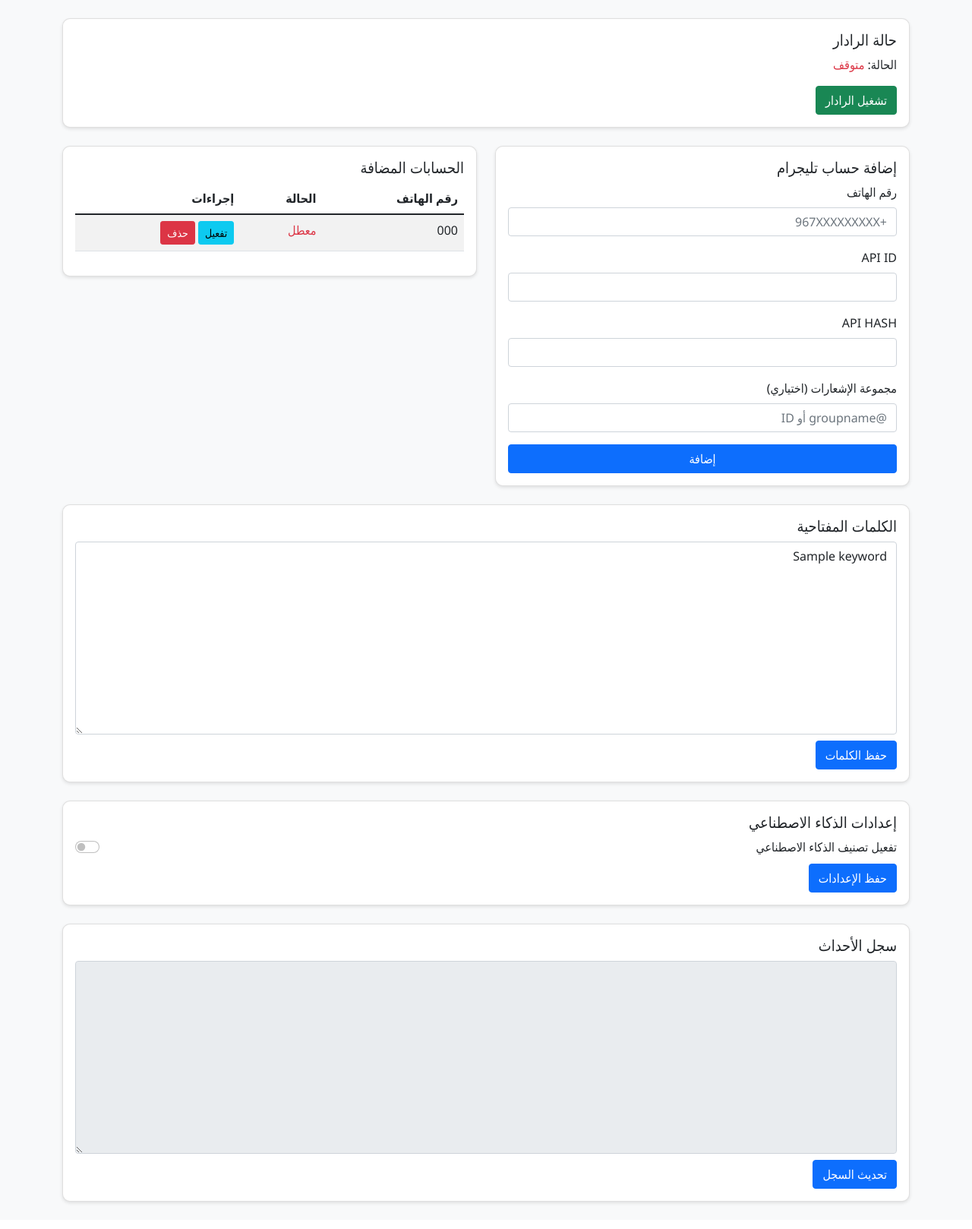
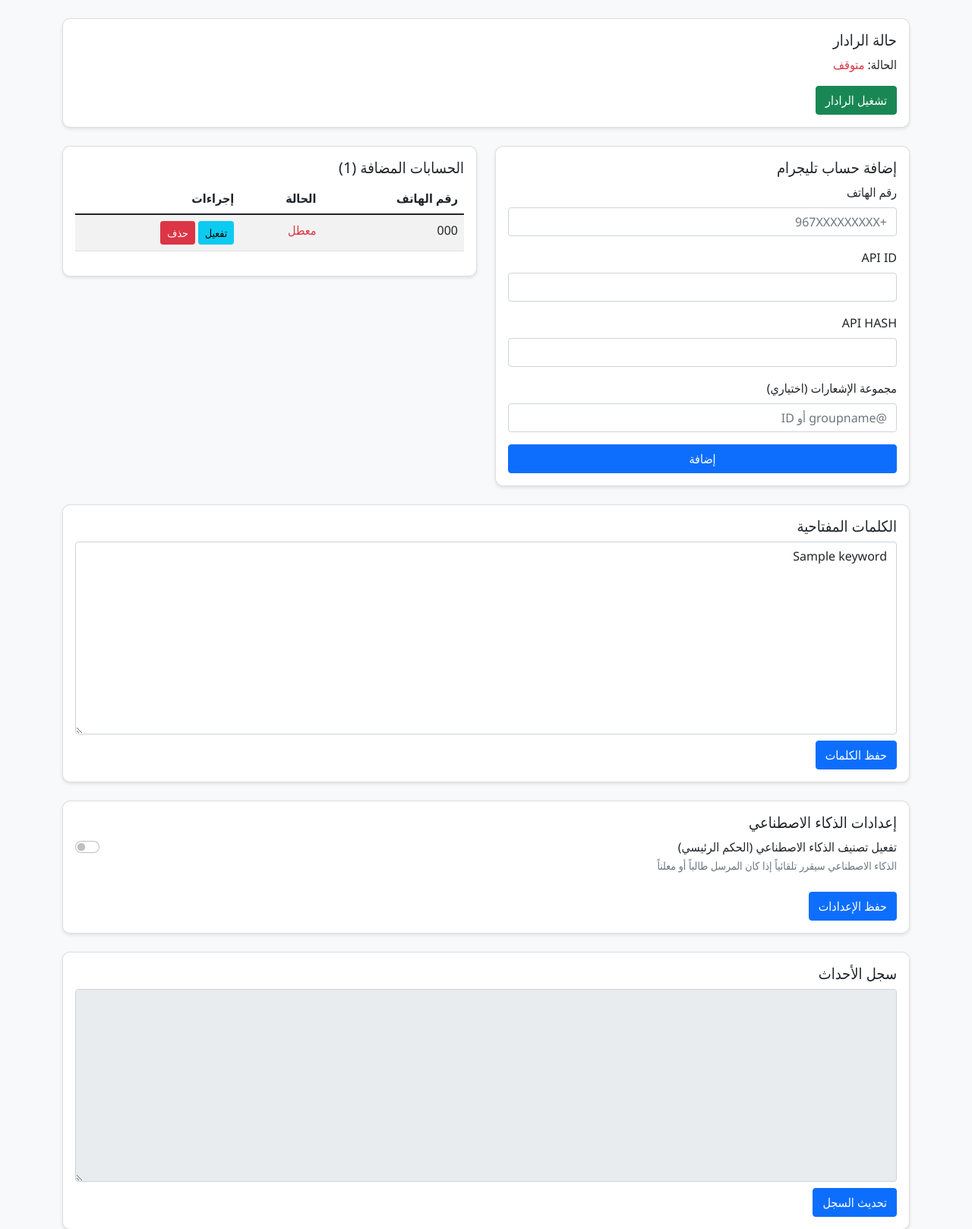
Before and after one commit to munjezpro-cyber/tel-felter-box, a Flask app: template templates/dashboard.html in a window 1280 px wide. Shown: the part 50-1668 px from the top of the page at 76% size. Before the commit the page ends 1636 px from the top, so only its background shows below. Run offline with Flask 3, Linux system fonts and the light colour scheme; the template is opened without the code that fills it: most values are stand-ins (such as "Sample title", 1, 10 or a date in 2020).

Commit message:
Update dashboard.html

```diff
--- a/templates/dashboard.html
+++ b/templates/dashboard.html
@@ -55,7 +55,7 @@
     <div class="col-md-6 mb-4">
         <div class="card">
             <div class="card-body">
-                <h5 class="card-title">الحسابات المضافة</h5>
+                <h5 class="card-title">الحسابات المضافة ({{ accounts|length }})</h5>
                 <table class="table table-striped">
                     <thead>
                         <tr>
@@ -110,8 +110,9 @@
                 <form action="{{ url_for('toggle_ai') }}" method="POST">
                     <div class="form-check form-switch">
                         <input class="form-check-input" type="checkbox" name="ai_enabled" {% if ai_enabled %}checked{% endif %}>
-                        <label class="form-check-label">تفعيل تصنيف الذكاء الاصطناعي</label>
+                        <label class="form-check-label">تفعيل تصنيف الذكاء الاصطناعي (الحكم الرئيسي)</label>
                     </div>
+                    <p class="text-muted small">الذكاء الاصطناعي سيقرر تلقائياً إذا كان المرسل طالباً أو معلناً</p>
                     <button type="submit" class="btn btn-primary mt-2">حفظ الإعدادات</button>
                 </form>
             </div>
```
